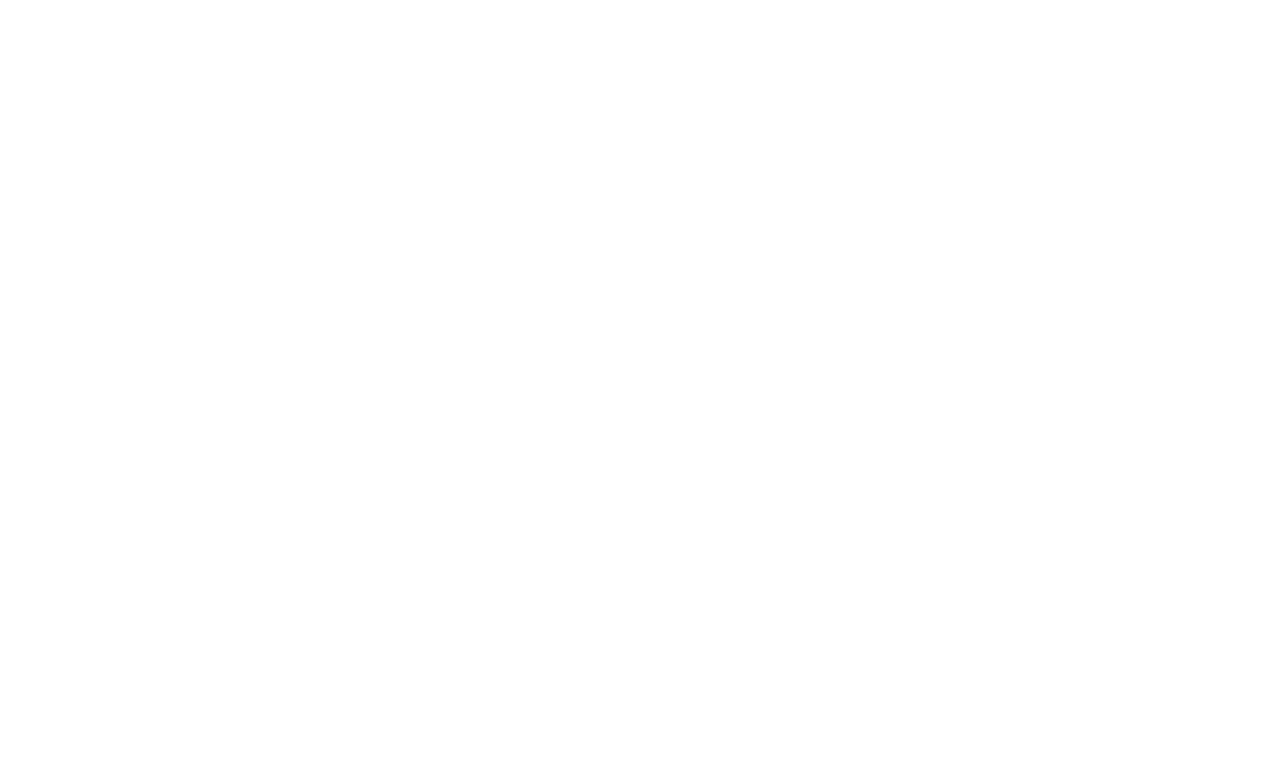
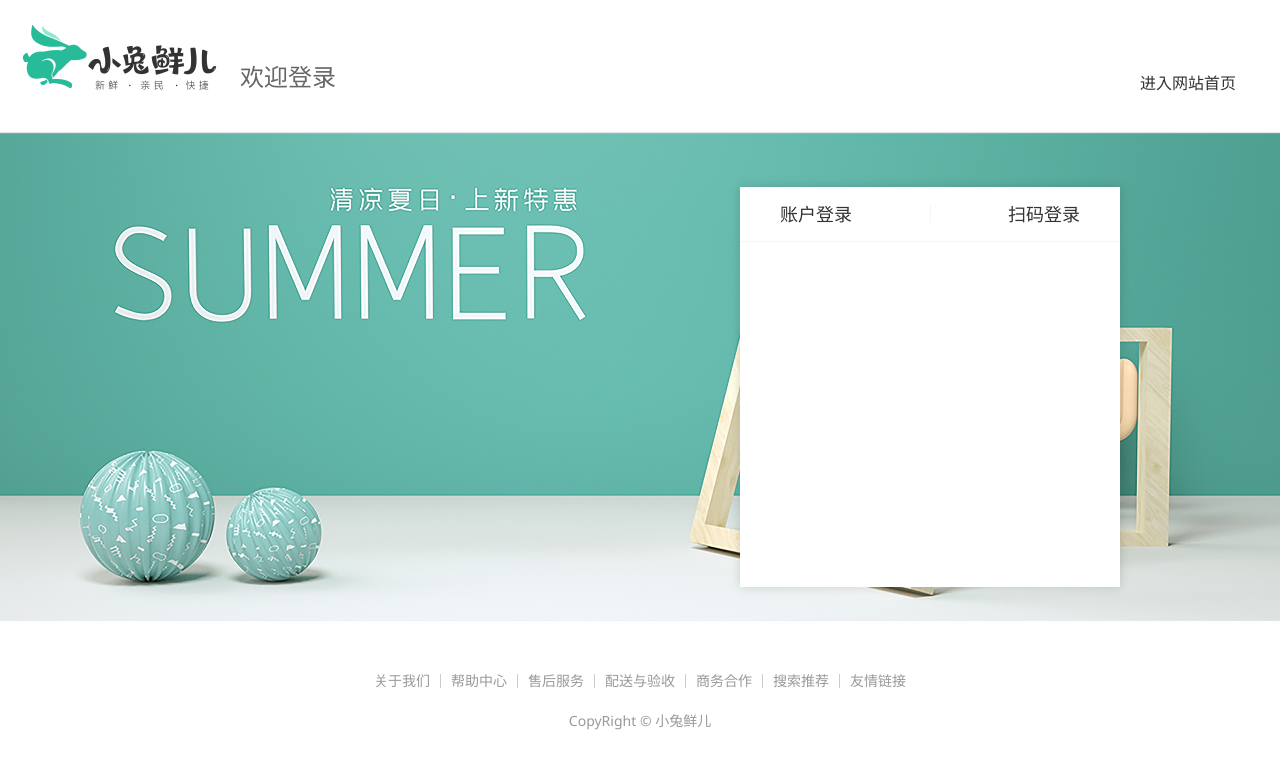
Before and after one commit to yellowsae/erabbit-shop-project, a Vue app: page /login in a window 1280 px wide. Before the commit this address had no page. Shown: the top 768 px of the page. Built offline with nearby package versions, Linux system fonts and the light colour scheme; a small style sheet from the web is missing.

Commit message:
chore:  add login layout

```diff
--- a/src/components/app-topnav.vue
+++ b/src/components/app-topnav.vue
@@ -5,7 +5,7 @@
       <ul>
         <li><a class="clearFirstBorder" href="javascript:;"><i class="iconfont icon-user"></i>周杰伦</a></li>
         <li><a href="javascript:;">退出登录</a></li>
-        <li><a href="javascript:;">请先登录</a></li>
+        <li><router-link  to="/login">请先登录</router-link></li>
         <li><a href="javascript:;">免费注册</a></li>
         <li><a href="javascript:;">我的订单</a></li>
         <li><a href="javascript:;">会员中心</a></li>
--- /dev/null
+++ b/src/views/login/components/login-footer.vue
@@ -0,0 +1,44 @@
+<template>
+  <footer class="login-footer">
+    <div class='container'>
+      <p>
+        <a href="javascript:;">关于我们</a>
+        <a href="javascript:;">帮助中心</a>
+        <a href="javascript:;">售后服务</a>
+        <a href="javascript:;">配送与验收</a>
+        <a href="javascript:;">商务合作</a>
+        <a href="javascript:;">搜索推荐</a>
+        <a href="javascript:;">友情链接</a>
+      </p>
+      <p>CopyRight &copy; 小兔鲜儿</p>
+    </div>
+  </footer>
+</template>
+
+
+<script lang="ts" setup>
+</script>
+
+<style lang="less" scoped>
+.login-footer {
+  padding: 30px 0 50px;
+  background: #fff;
+
+  p {
+    text-align: center;
+    color: #999;
+    padding-top: 20px;
+
+    a {
+      line-height: 1;
+      padding: 0 10px;
+      color: #999;
+      display: inline-block;
+
+      ~a {
+        border-left: 1px solid #ccc;
+      }
+    }
+  }
+}
+</style>
--- /dev/null
+++ b/src/views/login/components/login-header.vue
@@ -0,0 +1,70 @@
+<template>
+  <header class="login-header">
+    <div class="container">
+      <h1 class="logo">
+        <router-link to="/">小兔鲜</router-link>
+      </h1>
+      <h3 class="sub">
+        <slot />
+      </h3>
+      <router-link class="entry" to="/">
+        进入网站首页
+        <i class="iconfont icon-angle-right"></i>
+        <i class="iconfont icon-angle-right"></i>
+      </router-link>
+    </div>
+  </header>
+</template>
+
+<script lang="ts" setup>
+
+</script>
+
+<style lang="less" scoped>
+@import "@/assets/styles/variables.less";
+
+
+.login-header {
+  background: #fff;
+  border-bottom: 1px solid #e4e4e4;
+
+  .container {
+    display: flex;
+    align-items: flex-end;
+    justify-content: space-between;
+  }
+
+  .logo {
+    width: 200px;
+
+    a {
+      display: block;
+      height: 132px;
+      width: 100%;
+      text-indent: -9999px;
+      background: url(@/assets/images/logo.png) no-repeat center 18px / contain;
+    }
+  }
+
+  .sub {
+    flex: 1;
+    font-size: 24px;
+    font-weight: normal;
+    margin-bottom: 38px;
+    margin-left: 20px;
+    color: #666;
+  }
+
+  .entry {
+    width: 120px;
+    margin-bottom: 38px;
+    font-size: 16px;
+
+    i {
+      font-size: 14px;
+      color: @xtxColor;
+      letter-spacing: -5px;
+    }
+  }
+}
+</style>
--- /dev/null
+++ b/src/views/login/index.vue
@@ -0,0 +1,64 @@
+<template>
+  <LoginHeader>欢迎登录</LoginHeader>
+  <section class="login-section">
+    <div class="wrapper">
+      <nav>
+        <a href="javascript:;">账户登录</a>
+        <a href="javascript:;">扫码登录</a>
+      </nav>
+    </div>
+  </section>
+  <LoginFooter />
+</template>
+<script lang="ts" setup>
+import LoginHeader from "./components/login-header.vue"
+import LoginFooter from "./components/login-footer.vue"
+</script>
+
+<style scoped lang="less">
+@import "@/assets/styles/variables.less";
+
+.login-section {
+  background: url(@/assets/images/login-bg.png) no-repeat center / cover;
+  height: 488px;
+  position: relative;
+
+  .wrapper {
+    width: 380px;
+    background: #fff;
+    min-height: 400px;
+    position: absolute;
+    left: 50%;
+    top: 54px;
+    transform: translate3d(100px, 0, 0);
+    box-shadow: 0 0 10px rgba(0, 0, 0, .15);
+
+    nav {
+      height: 55px;
+      border-bottom: 1px solid #f5f5f5;
+      display: flex;
+      padding: 0 40px;
+      text-align: right;
+      align-items: center;
+
+      a {
+        flex: 1;
+        line-height: 1;
+        display: inline-block;
+        font-size: 18px;
+        position: relative;
+
+        &:first-child {
+          border-right: 1px solid #f5f5f5;
+          text-align: left;
+        }
+
+        &.active {
+          color: @xtxColor;
+          font-weight: bold;
+        }
+      }
+    }
+  }
+}
+</style>
```
Also changed, not shown: src/router/index.ts (+8 -0 lines).
